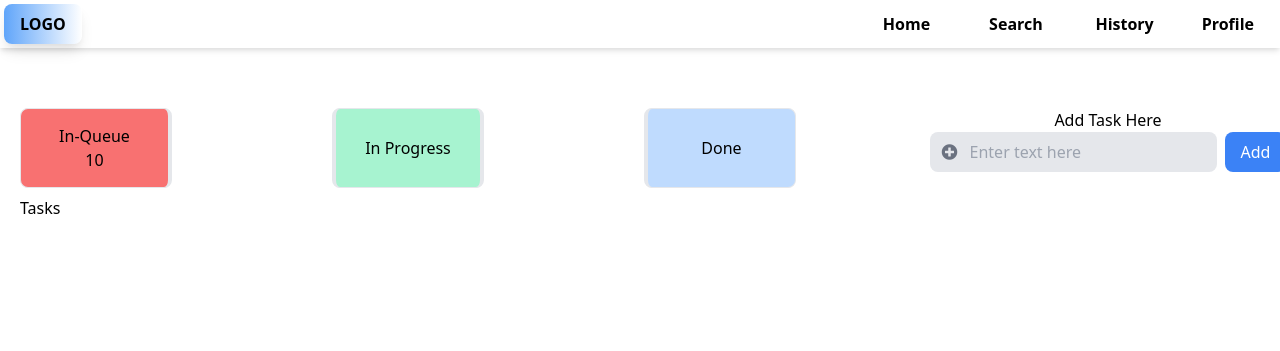
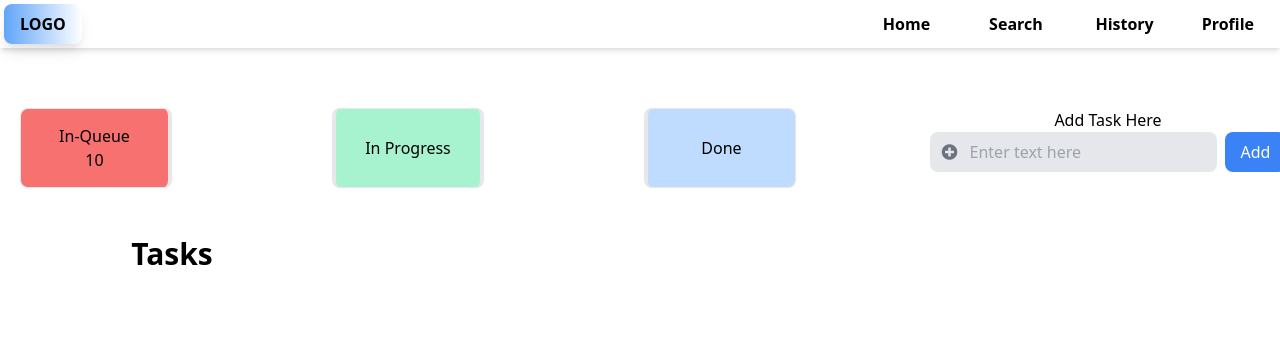
Before and after one commit to Nsairun/taskmanagementjs, a plain HTML site: page index.html in a window 1280 px wide. Drawn offline with nearby package versions, Linux system fonts and the light colour scheme.

Commit message:
editing the style

```diff
--- a/index.html
+++ b/index.html
@@ -50,11 +50,8 @@
           </div>
         </div>
         <div>
-          <h1>Tasks</h1>
-          <div class="grid grid-cols-3 gap-2 bg-blue mt-10 p-5">
+          <h1 class="text-center font-bold text-3xl p-5 mt-5">Tasks</h1>
             <p id="list" class= 'p-6'></p>
-
-        </div>
       </div>
     </div>
   </div>
```
